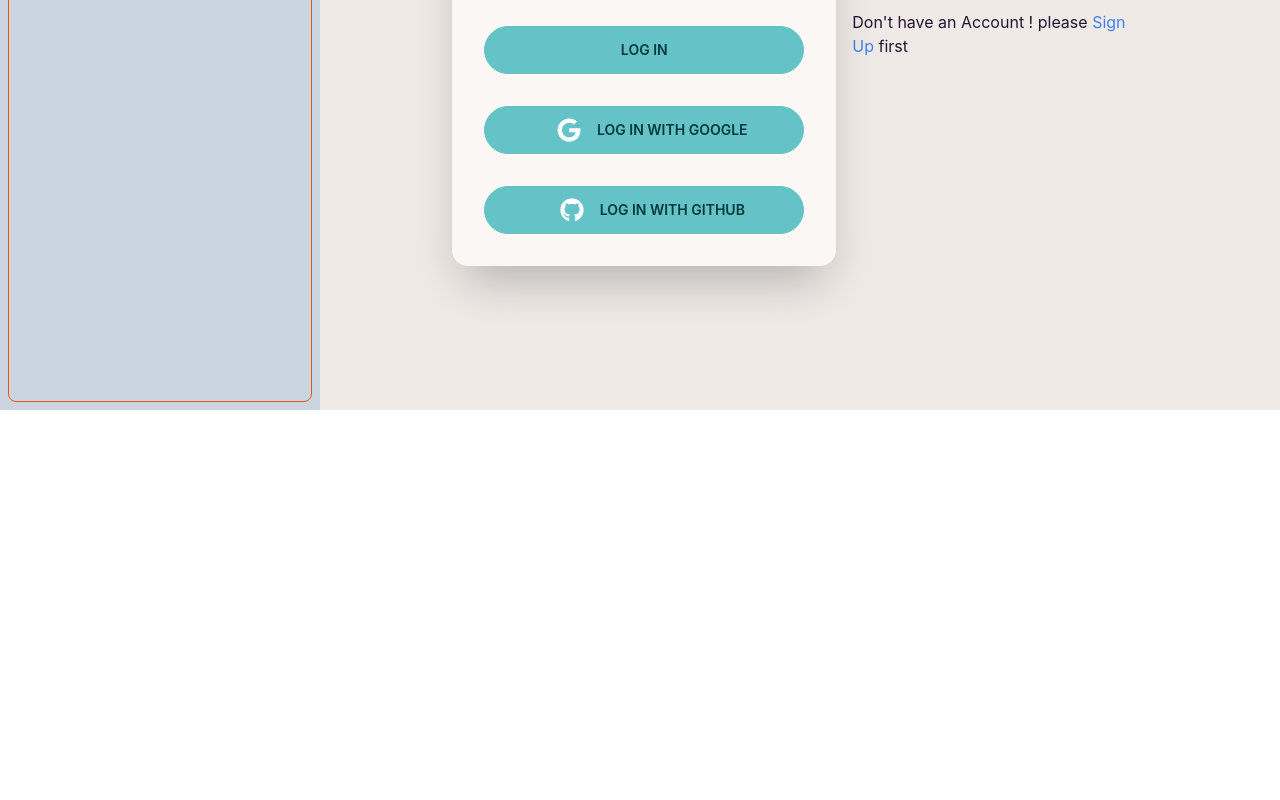
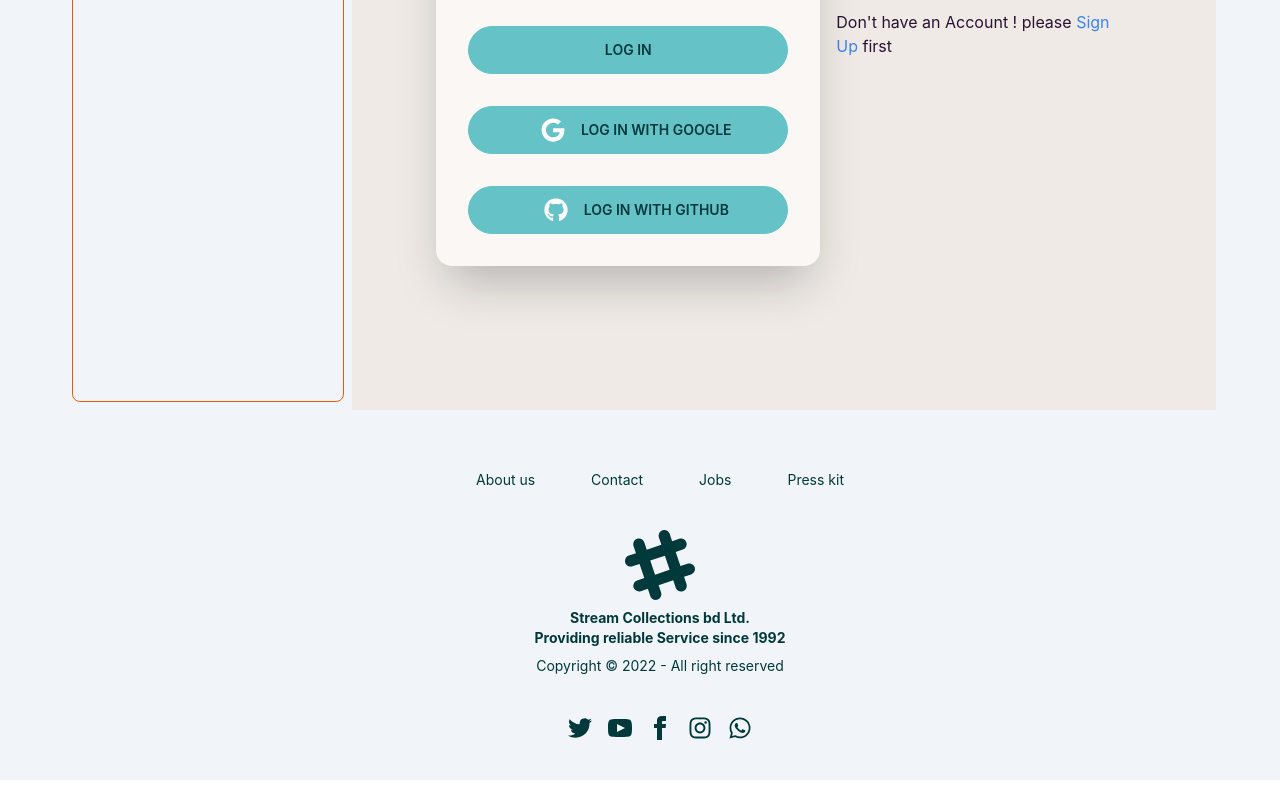
Before and after one commit to mahmudur987/language-learning-cone-assign-10, a React (Create React App) app: page /login in a window 1280 px wide. Shown: the part 559-1359 px from the top of the page. Before the commit the page ends 969 px from the top, so only its background shows below. Built offline with nearby package versions, Linux system fonts and the light colour scheme; no server answers.

Commit message:
footer added

```diff
--- a/src/App.css
+++ b/src/App.css
@@ -1,5 +1,7 @@
 .App {
-  text-align: center;
+  width: 90%;
+  margin: 0% auto;
+
 }
 
 .App-logo {
@@ -32,6 +34,7 @@
   from {
     transform: rotate(0deg);
   }
+
   to {
     transform: rotate(360deg);
   }
--- a/src/App.js
+++ b/src/App.js
@@ -8,7 +8,7 @@
 function App() {
   const { theme } = useContext(authContext);
   return (
-    <div className={`mx-auto ${theme ? "bg-slate-300" : " bg-slate-100"}`} data-theme="cupcake"  >
+    <div className={` ${theme ? "bg-slate-300" : " bg-slate-100"}`} data-theme="cupcake"  >
 
       <RouterProvider router={route}></RouterProvider>
 
--- /dev/null
+++ b/src/Components/Footer/Footer.js
@@ -0,0 +1,40 @@
+import React from 'react';
+import { FaInstagram, FaWhatsapp } from 'react-icons/fa';
+import { Link } from 'react-router-dom';
+
+const Footer = () => {
+    return (
+
+        <footer className="footer   footer-center p-10 m-5  text-primary-content">
+            <div className="grid grid-flow-col gap-4">
+                <Link className="link link-hover mx-5">About us</Link>
+                <Link className="link link-hover mx-5">Contact</Link>
+                <Link className="link link-hover mx-5">Jobs</Link>
+                <Link className="link link-hover mx-5">Press kit</Link>
+            </div>
+            <div className='mt-0'>
+                <svg width="70" height="70" viewBox="0 0 24 24" xmlns="http://www.w3.org/2000/svg" fillRule="evenodd" clipRule="evenodd" className="inline-block fill-current"><path d="M22.672 15.226l-2.432.811.841 2.515c.33 1.019-.209 2.127-1.23 2.456-1.15.325-2.148-.321-2.463-1.226l-.84-2.518-5.013 1.677.84 2.517c.391 1.203-.434 2.542-1.831 2.542-.88 0-1.601-.564-1.86-1.314l-.842-2.516-2.431.809c-1.135.328-2.145-.317-2.463-1.229-.329-1.018.211-2.127 1.231-2.456l2.432-.809-1.621-4.823-2.432.808c-1.355.384-2.558-.59-2.558-1.839 0-.817.509-1.582 1.327-1.846l2.433-.809-.842-2.515c-.33-1.02.211-2.129 1.232-2.458 1.02-.329 2.13.209 2.461 1.229l.842 2.515 5.011-1.677-.839-2.517c-.403-1.238.484-2.553 1.843-2.553.819 0 1.585.509 1.85 1.326l.841 2.517 2.431-.81c1.02-.33 2.131.211 2.461 1.229.332 1.018-.21 2.126-1.23 2.456l-2.433.809 1.622 4.823 2.433-.809c1.242-.401 2.557.484 2.557 1.838 0 .819-.51 1.583-1.328 1.847m-8.992-6.428l-5.01 1.675 1.619 4.828 5.011-1.674-1.62-4.829z"></path></svg>
+
+
+                <p className="font-bold">
+                    Stream Collections bd Ltd. <br />Providing reliable Service since 1992
+                </p>
+
+
+                <p>Copyright © 2022 - All right reserved</p>
+            </div>
+            <div>
+                <div className="grid grid-flow-col gap-4">
+                    <Link><svg xmlns="http://www.w3.org/2000/svg" width="24" height="24" viewBox="0 0 24 24" className="fill-current"><path d="M24 4.557c-.883.392-1.832.656-2.828.775 1.017-.609 1.798-1.574 2.165-2.724-.951.564-2.005.974-3.127 1.195-.897-.957-2.178-1.555-3.594-1.555-3.179 0-5.515 2.966-4.797 6.045-4.091-.205-7.719-2.165-10.148-5.144-1.29 2.213-.669 5.108 1.523 6.574-.806-.026-1.566-.247-2.229-.616-.054 2.281 1.581 4.415 3.949 4.89-.693.188-1.452.232-2.224.084.626 1.956 2.444 3.379 4.6 3.419-2.07 1.623-4.678 2.348-7.29 2.04 2.179 1.397 4.768 2.212 7.548 2.212 9.142 0 14.307-7.721 13.995-14.646.962-.695 1.797-1.562 2.457-2.549z"></path></svg></Link>
+                    <Link><svg xmlns="http://www.w3.org/2000/svg" width="24" height="24" viewBox="0 0 24 24" className="fill-current"><path d="M19.615 3.184c-3.604-.246-11.631-.245-15.23 0-3.897.266-4.356 2.62-4.385 8.816.029 6.185.484 8.549 4.385 8.816 3.6.245 11.626.246 15.23 0 3.897-.266 4.356-2.62 4.385-8.816-.029-6.185-.484-8.549-4.385-8.816zm-10.615 12.816v-8l8 3.993-8 4.007z"></path></svg></Link>
+                    <Link><svg xmlns="http://www.w3.org/2000/svg" width="24" height="24" viewBox="0 0 24 24" className="fill-current"><path d="M9 8h-3v4h3v12h5v-12h3.642l.358-4h-4v-1.667c0-.955.192-1.333 1.115-1.333h2.885v-5h-3.808c-3.596 0-5.192 1.583-5.192 4.615v3.385z"></path></svg></Link>
+                    <Link className='text-2xl font-extrabold'> <FaInstagram></FaInstagram> </Link>
+                    <Link className='text-2xl font-extrabold'> <FaWhatsapp></FaWhatsapp> </Link>
+
+                </div>
+            </div>
+        </footer>
+    );
+};
+
+export default Footer;
--- /dev/null
+++ b/src/Layouts/Main.css
@@ -0,0 +1,4 @@
+.main {
+    width: 90%;
+    margin: 0% auto;
+}
--- a/src/Layouts/Main.js
+++ b/src/Layouts/Main.js
@@ -1,12 +1,14 @@
 import React from 'react';
 import { Outlet } from 'react-router-dom';
+import Footer from '../Components/Footer/Footer';
 import Headers from '../Components/Header/Headers';
 import LeftSideNav from '../Components/LestSideNav/LeftSideNav';
-
+import './Main.css'
 const Main = () => {
     return (
-        <div>
+        <div className='main' >
             <div>  <Headers></Headers>  </div>
+
             <div className='grid  md:grid-cols-8'>
                 <div className='grid md:col-span-2'>
                     <LeftSideNav></LeftSideNav>
@@ -19,9 +21,9 @@
 
 
 
+            </div>
 
-
-            </div>
+            <div> <Footer></Footer>  </div>
 
 
 
--- a/src/UserContext/UserContext.js
+++ b/src/UserContext/UserContext.js
@@ -13,7 +13,7 @@
     const [user, SetUser] = useState('');
     const [loading, Setloading] = useState(true);
     const [cart, SetCart] = useState({});
-    const [theme, SetTheme] = useState(true);
+    const [theme, SetTheme] = useState(false);
 
     const signUp = (email, password) => {
         Setloading(true)
```
Also changed, not shown: public/favicon.jpg (deleted).
